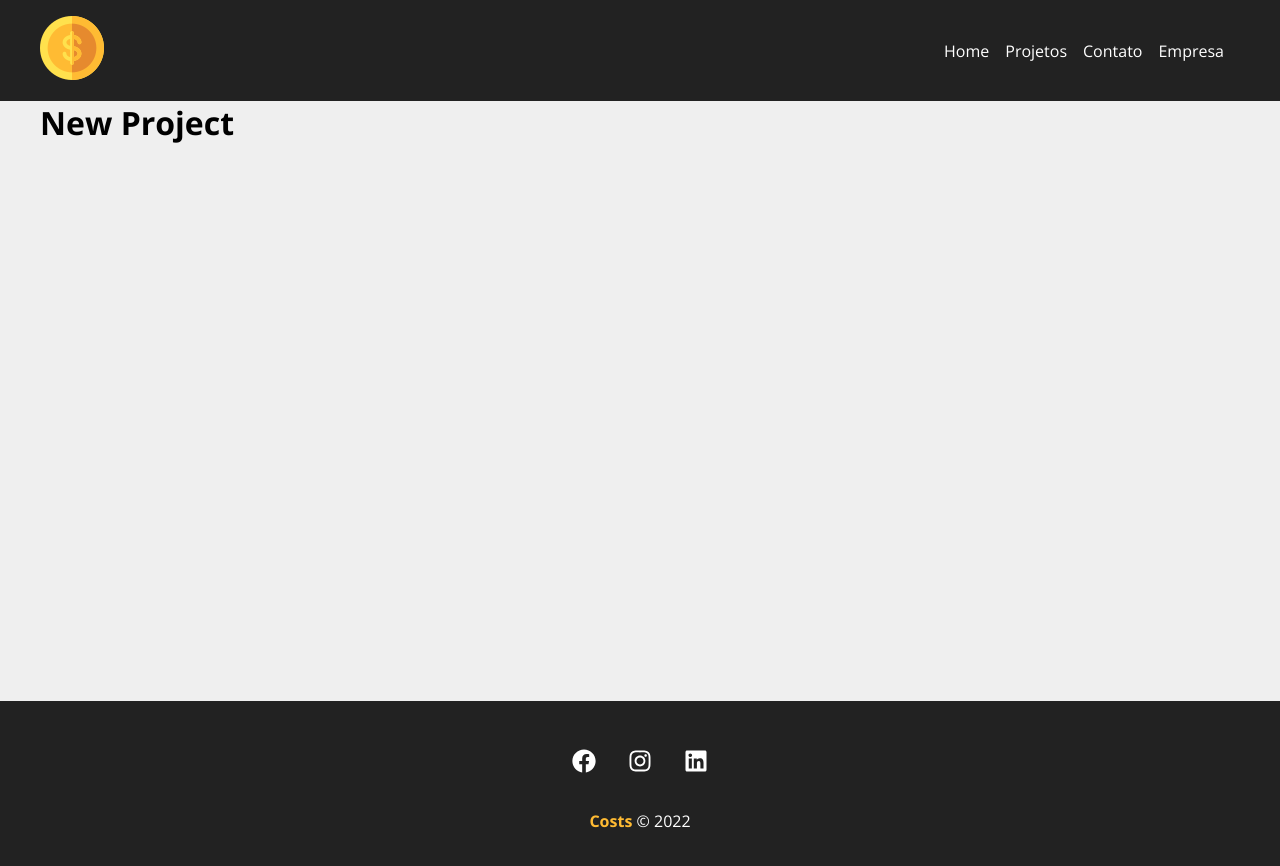
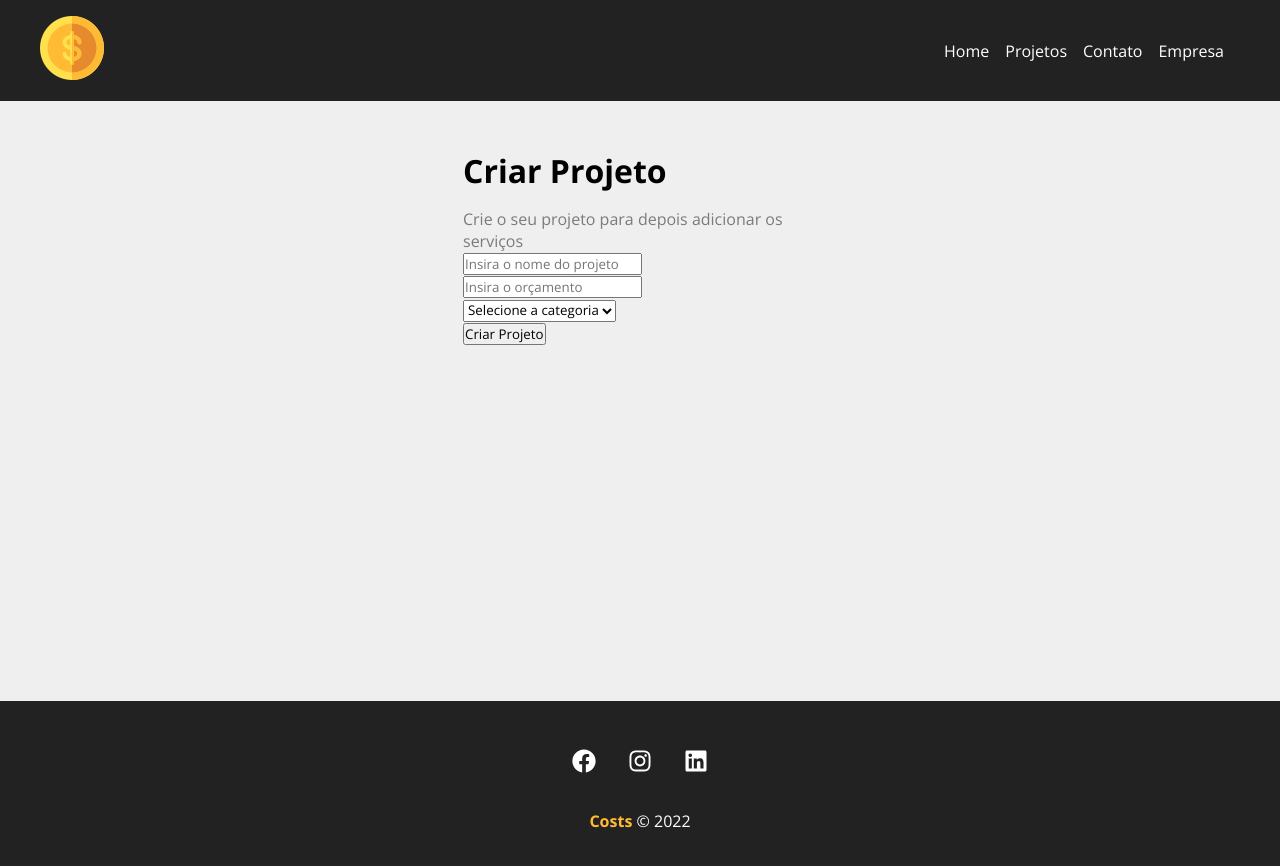
Before and after one commit to wevdiaz/Costs, a React (Create React App) app: page /newproject in a window 1280 px wide. Shown: the top 866 px of the page. Built offline with nearby package versions, Linux system fonts and the light colour scheme.

Commit message:
criação do formulário do projeto

```diff
--- a/src/components/pages/NewProject.jsx
+++ b/src/components/pages/NewProject.jsx
@@ -1,7 +1,12 @@
-
+import { ProjectForm } from "../project/ProjectForm";
+import styles from "./styles/NewProject.module.css"
 
 export function NewProject() {
   return (
-    <h1>New Project</h1>
+    <div className={styles.newproject_container}>
+      <h1>Criar Projeto</h1>
+      <p>Crie o seu projeto para depois adicionar os serviços</p>
+      <ProjectForm />
+    </div>
   );
 }
--- /dev/null
+++ b/src/components/pages/styles/NewProject.module.css
@@ -0,0 +1,13 @@
+.newproject_container {
+  width: 450px;
+  margin: 0 auto;
+  padding: 3em;
+}
+
+.newproject_container h1 {
+  margin-bottom: 0.5em;
+}
+
+.newproject_container p {
+  color: #7b7b7b;
+}
--- /dev/null
+++ b/src/components/project/ProjectForm.jsx
@@ -0,0 +1,21 @@
+
+export function ProjectForm() {
+  return (
+    <form>
+      <div>
+        <input type="text" placeholder="Insira o nome do projeto" />
+      </div>
+      <div>
+        <input type="number" placeholder="Insira o orçamento" />
+      </div>
+      <div>
+       <select name="category_id">
+        <option disabled  selected>Selecione a categoria</option>
+       </select>
+      </div>
+      <div>
+        <input type="submit" value="Criar Projeto" />
+      </div>
+    </form>
+  );
+}
```
Also changed, not shown: src/components/project/ProjectForm.module.css (added).
